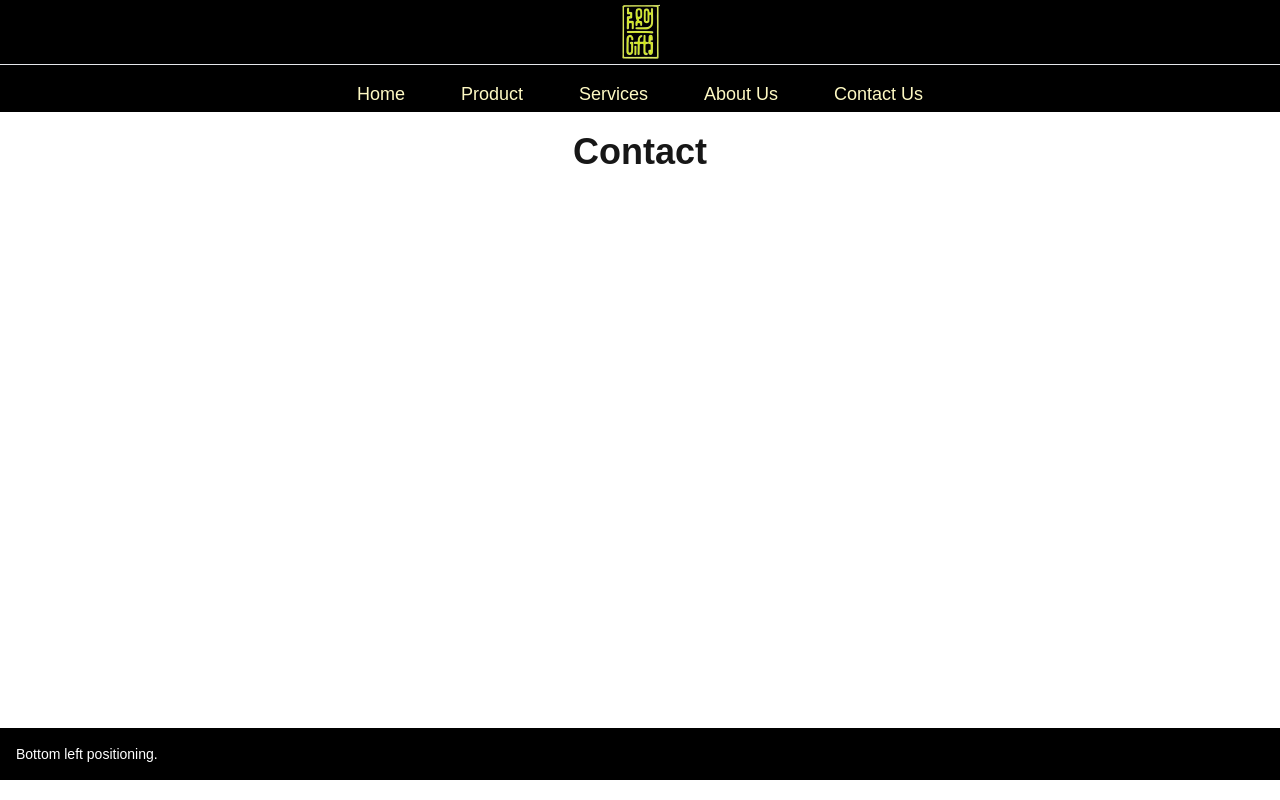
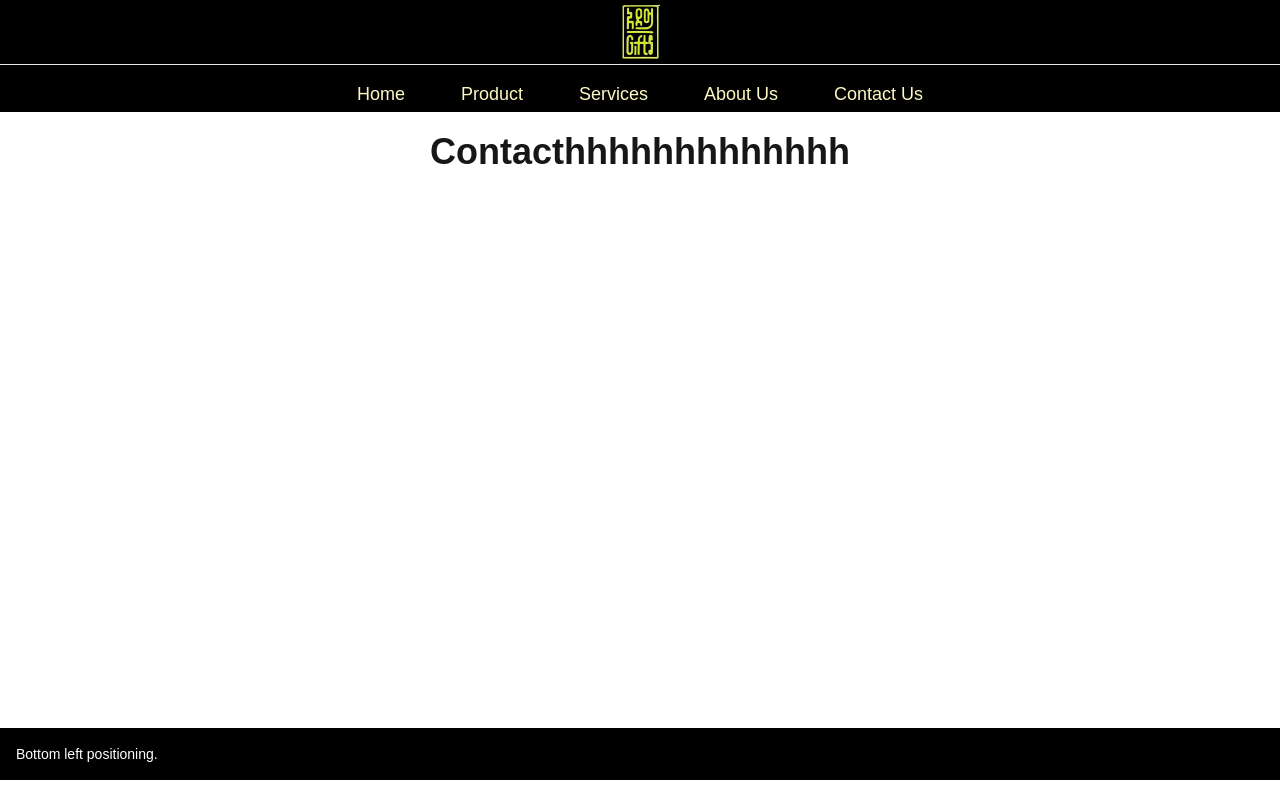
Before and after one commit to hanna6550/Adey-Gifts, a Next.js app: page /contact in a window 1280 px wide. Built offline with nearby package versions, Linux system fonts and the light colour scheme.

Commit message:
fixing deployment error

```diff
--- a/components/contact.js
+++ b/components/contact.js
@@ -2,7 +2,7 @@ import React from 'react'
 
 function Contact() {
   return (
-    <div className="font-bold my-5 text-4xl text-center">Contact</div>
+    <div className="font-bold my-5 text-4xl text-center">Contacthhhhhhhhhhhhh</div>
   )
 }
 
```
